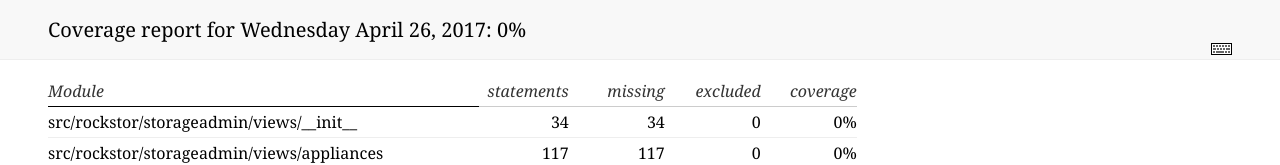
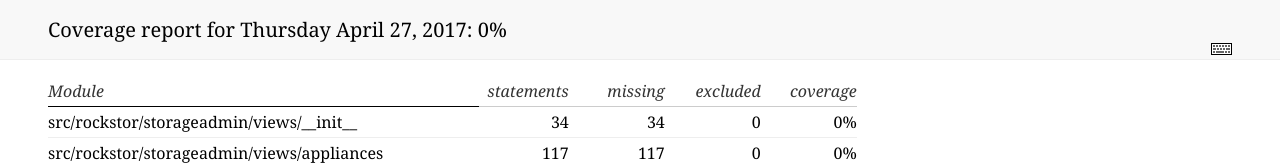
Before and after one commit to rockstor/testcoverage, a plain HTML site: page index.html in a window 1280 px wide. Shown: the top 165 px of the page. Drawn offline with Linux system fonts and the light colour scheme.

Commit message:
coverage report update for Thursday April 27, 2017

```diff
--- a/index.html
+++ b/index.html
@@ -2,7 +2,7 @@
 <html>
 <head>
     <meta http-equiv='Content-Type' content='text/html; charset=utf-8'>
-    <title>Coverage report for Wednesday April 26, 2017</title>
+    <title>Coverage report for Thursday April 27, 2017</title>
     <link rel='stylesheet' href='style.css' type='text/css'>
 
     <script type='text/javascript' src='jquery.min.js'></script>
@@ -17,7 +17,7 @@
 
 <div id='header'>
     <div class='content'>
-        <h1>Coverage report for Wednesday April 26, 2017:
+        <h1>Coverage report for Thursday April 27, 2017:
             <span class='pc_cov'>0%</span>
         </h1>
         <img id='keyboard_icon' src='keybd_closed.png'>
```
Also changed, not shown: 1 other file.
